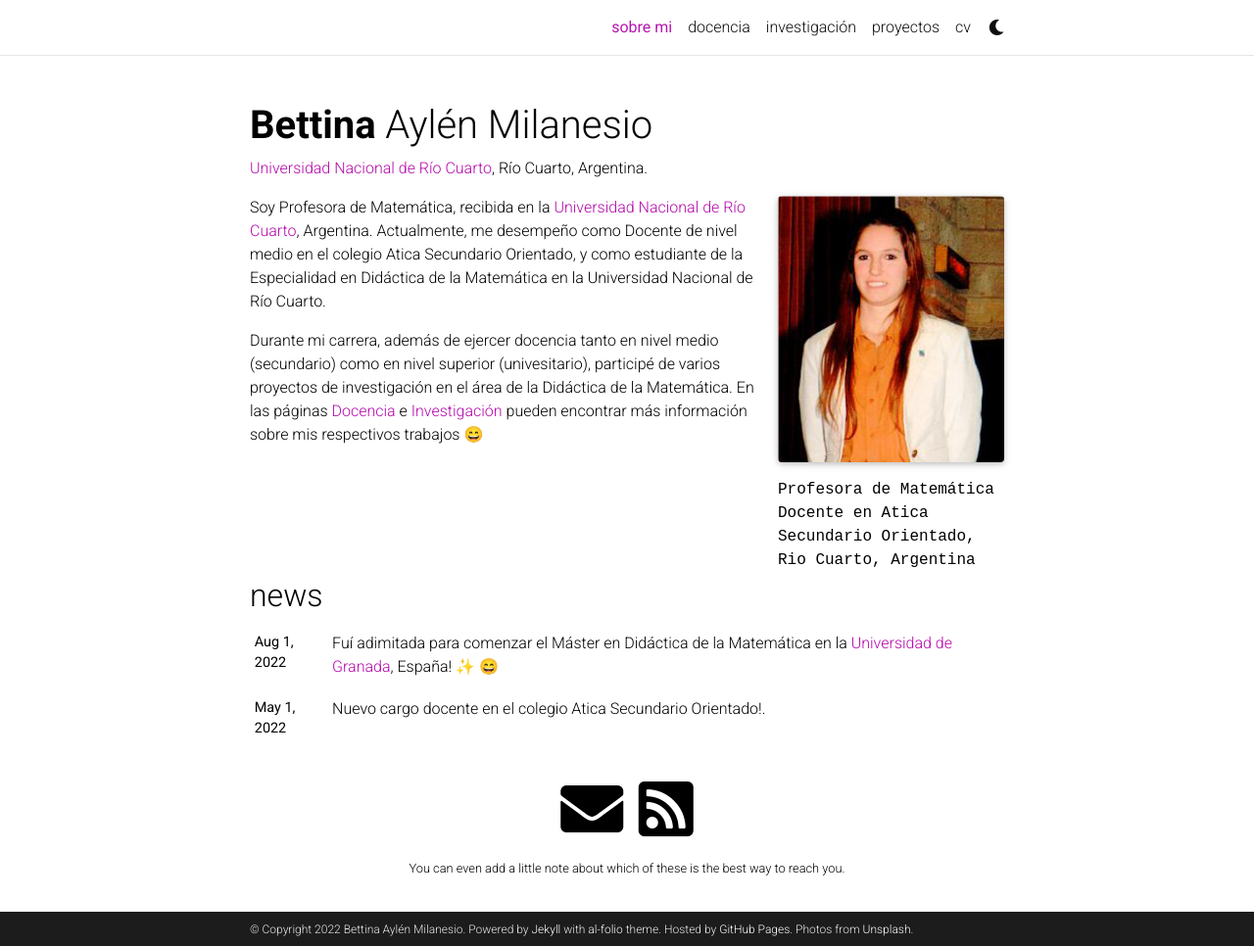
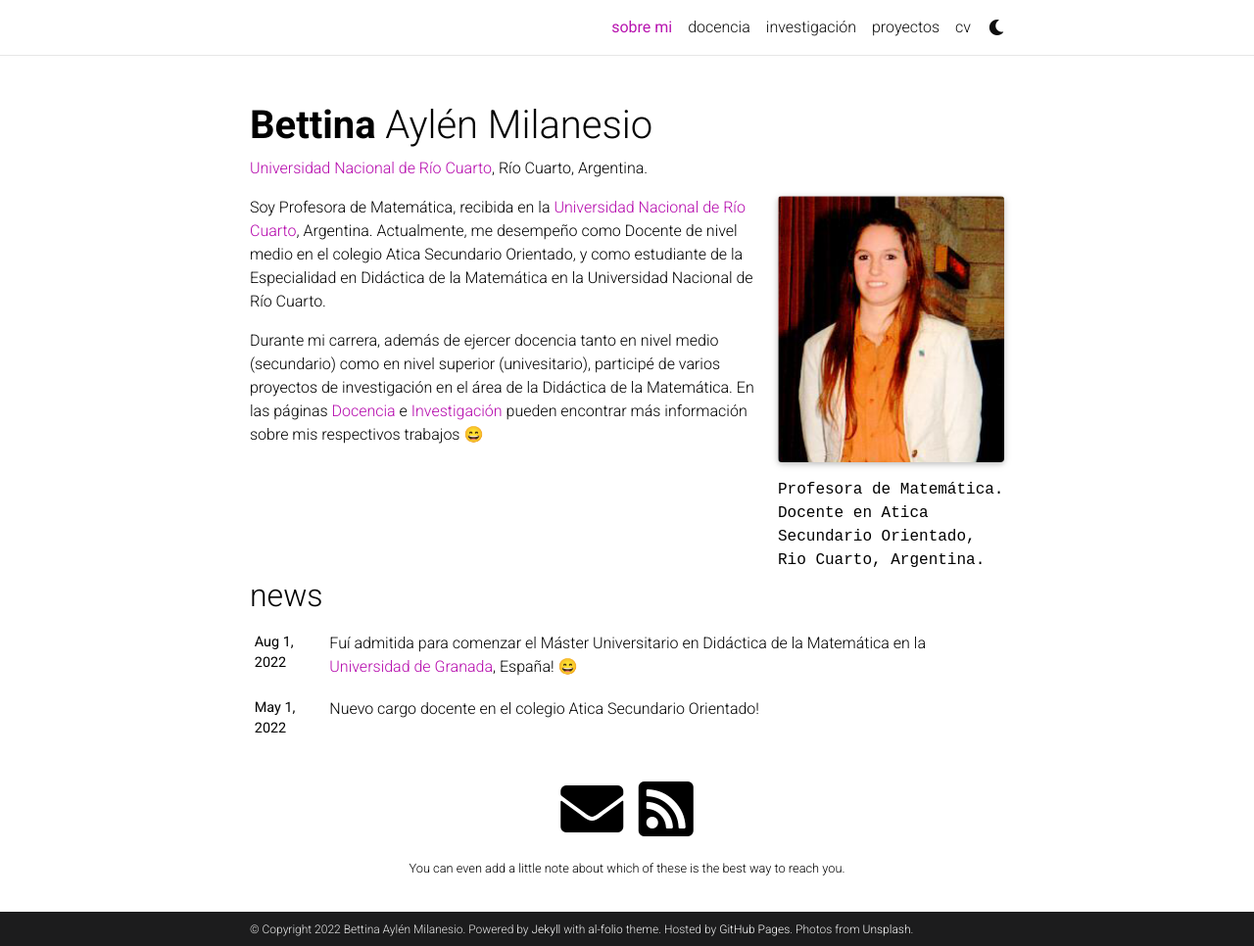
Before and after one commit to bmilanesio/bmilanesio.github.io, a Jekyll site: the page built from _pages/about.md, in a window 1280 px wide and 966 px high. Shown: the whole window at 98% size. Built offline with Jekyll 4.4.1, drawn with Linux system fonts in a browser that asks for light colours; full-size pictures stand in for the smaller copies a plugin makes; emoji names are drawn with the system emoji font; comment, search, counter and statistics services are not loaded; a style sheet for code colours, icons or effects is not loaded.

Commit message:
Minor changes

```diff
--- a/_pages/about.md
+++ b/_pages/about.md
@@ -9,8 +9,8 @@ profile:
   image: prof_pic.png
   image_circular: false # crops the image to make it circular
   address: >
-    <p>Profesora de Matemática</p>
-    <p>Docente en Atica Secundario Orientado, Rio Cuarto, Argentina</p>
+    <p>Profesora de Matemática.</p>
+    <p>Docente en Atica Secundario Orientado, Rio Cuarto, Argentina.</p>
 
 news: true  # includes a list of news items
 selected_papers: false # includes a list of papers marked as "selected={true}"
```
Also changed, not shown: _news/announcement_1.md (+1 -1 lines), _news/announcement_2.md (+1 -1 lines).
